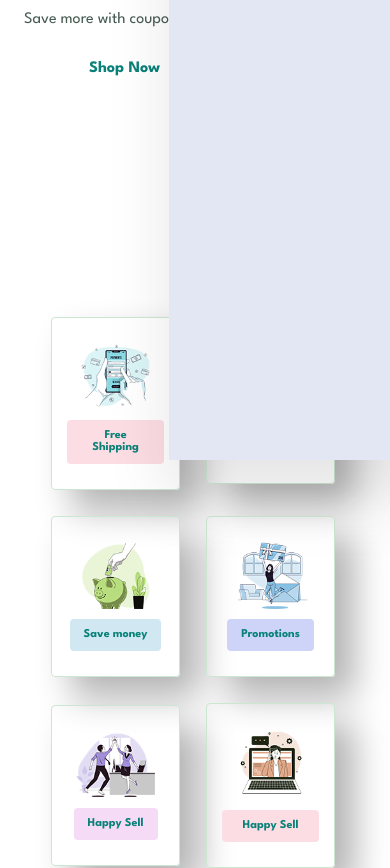
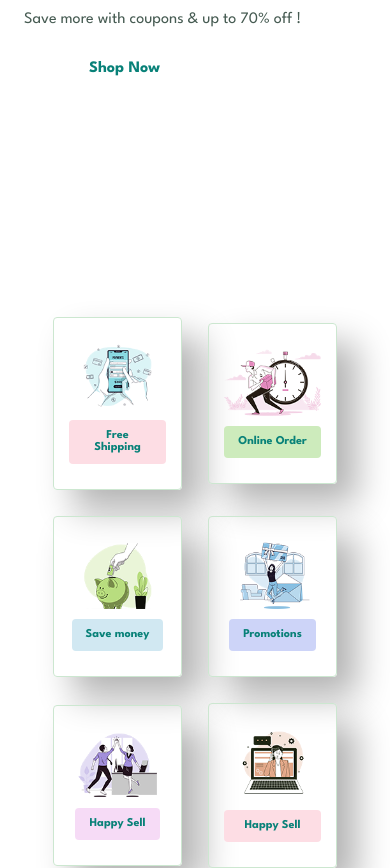
Before and after one commit to NayanSarkar-A/EcommerceWeb, a plain HTML site: page index.html in a window 390 px wide. Shown: the part 387-1255 px from the top of the page. Drawn offline with nearby package versions, Linux system fonts and the light colour scheme.

Commit message:
Ready My Home page

```diff
--- a/css/home.css
+++ b/css/home.css
@@ -35,7 +35,7 @@ p{
     margin: 40px 0;
 }
 body{
-    width: 99%;
+    width: 100%;
     min-height: 700px;
 }
 button.normal{
@@ -502,12 +502,12 @@ footer h4 ,p{
         flex-direction: column;
         align-items: flex-start;
         justify-content: flex-start;
-        margin-right: 30px;
+        margin-right: 0;
         position:fixed;
         top: 3px;
-        right: -3000;
-        height: 100vh;
-        width: 300px;
+        right: -3000px;
+        height: 90vh;
+        width: 30%;
         background: #e3e6f3;
         box-shadow: 0 40px 60px rgba(0, 0, 0, 0.1);
         padding: 80px 0 0 10px ;
@@ -527,7 +527,6 @@ footer h4 ,p{
         align-items: center;
         position: relative;
         right: 70px;
-
     }
     #mobile i{
         margin-right: 25px;
@@ -612,6 +611,9 @@ footer h4 ,p{
     }
     /* Small  */
     @media (max-width: 499px) {
+        .nav-manu {
+            margin-right: 0;
+        }
         .logo{
             position: relative;
             top: 20px;
--- a/js/home.js
+++ b/js/home.js
@@ -14,8 +14,8 @@ close.addEventListener("click",()=>{
         mBar.style.right="-3000px"
     }
 })
-mBar.addEventListener("click",()=>{
-    if (turn){
-        mBar.style.right="-4000px"
-    }
-})
+// mBar.addEventListener("click",()=>{
+//     if (turn){
+//         mBar.style.right="-3001px"
+//     }
+// })
```
